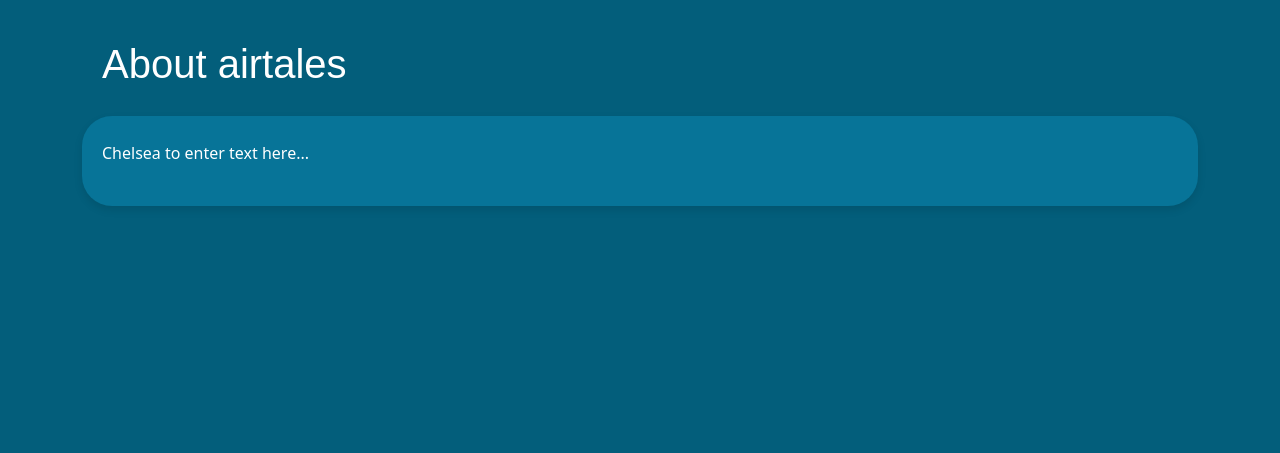
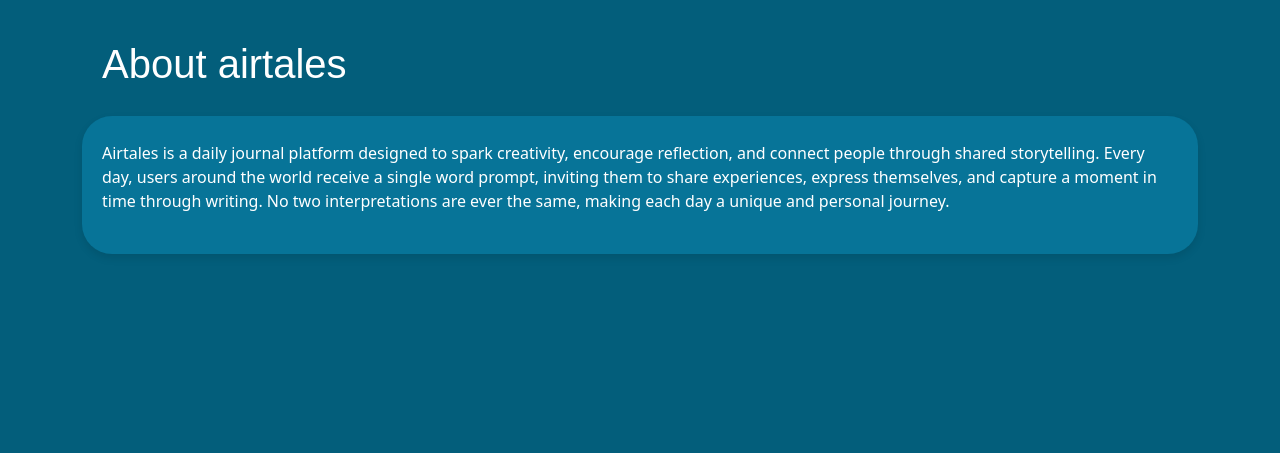
Before and after one commit to oeceo/Airtales, a Django app: page /about/ in a window 1280 px wide. Shown: the part 96-549 px from the top of the page. Run offline with Django 5.2, Linux system fonts and the light colour scheme; some web fonts are replaced.

Commit message:
added about us text

```diff
--- a/airtalesapp/static/js/map.js
+++ b/airtalesapp/static/js/map.js
@@ -70,7 +70,7 @@ function loadEntriesFromServer() {
 function addMarkerWithPopup(lat, long, text) {
     // create a custom icon for the map pins
     const customIcon = L.icon({
-        iconUrl: "/static/images/mapPin.png",  // make this not hard coded but {static wont work for some reason}
+        iconUrl: "/static/images/mapPin.png",
         iconSize: [32, 32],
         iconAnchor: [16, 32],
         popupAnchor: [0, -32],
--- a/templates/about.html
+++ b/templates/about.html
@@ -9,7 +9,7 @@
         <h1>About airtales</h1>
     </div>
     <div class="blue-rounded-container about-terms about-terms-text">
-        <p>Chelsea to enter text here...</p>
+        <p>Airtales is a daily journal platform designed to spark creativity, encourage reflection, and connect people through shared storytelling. Every day, users around the world receive a single word prompt, inviting them to share experiences, express themselves, and capture a moment in time through writing. No two interpretations are ever the same, making each day a unique and personal journey.</p>
     </div>
 </div>
 
```
